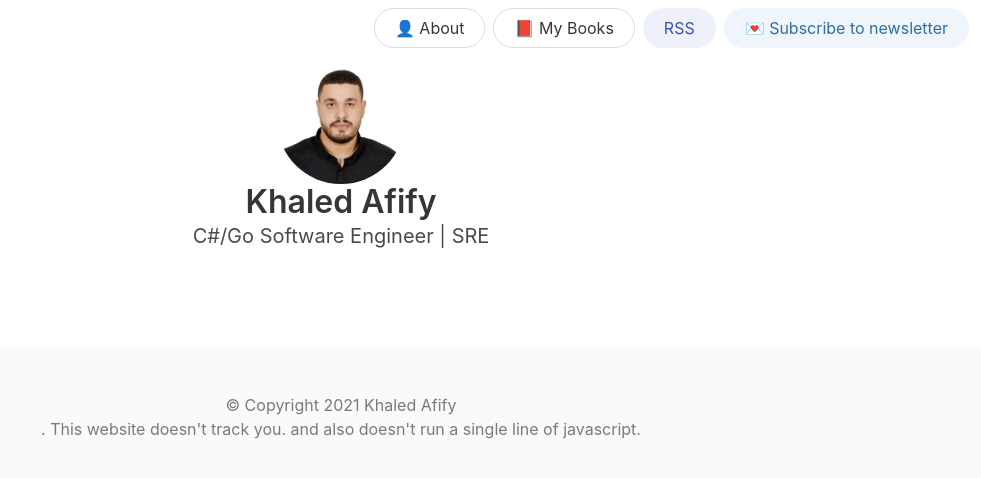
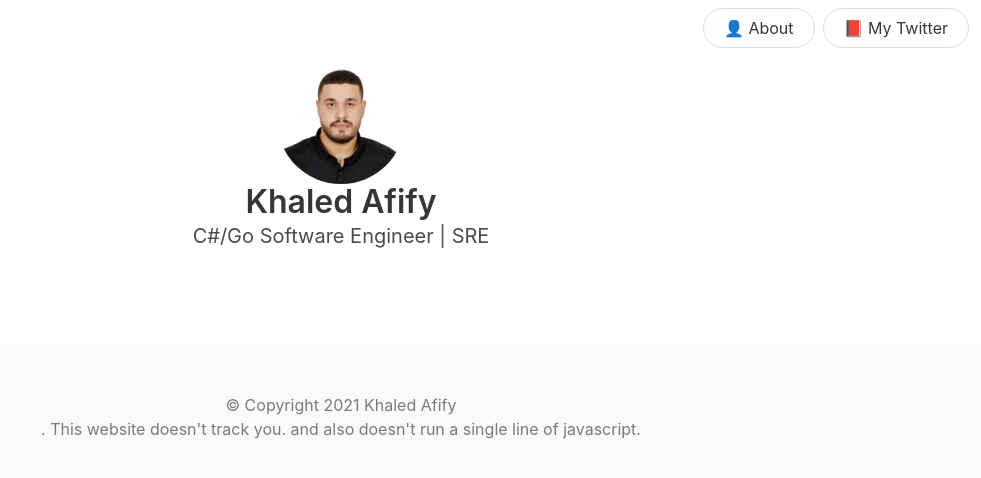
Before and after one commit to khaledafify/khaledafify.github.io, a Jekyll site: the page built from index.html, in a window 1280 px wide. Shown: the top 478 px of the page, without its empty margins (299-1280 px from the left). Built offline with Jekyll 4.4.1, drawn with Linux system fonts in a browser that asks for light colours.

Commit message:
Update default.html

```diff
--- a/_layouts/default.html
+++ b/_layouts/default.html
@@ -9,7 +9,7 @@
 
     <link rel="shortcut icon" href="/favicon.ico">
     <link rel="stylesheet" href="/style.css">
-    <link rel="alternate" type="application/rss+xml" title="Emad Elsaid" href="{{ "/" | relative_url  }}feed.xml">
+    <link rel="alternate" type="application/rss+xml" title="Khaled Afify" href="{{ "/" | relative_url  }}feed.xml">
 </head>
 <body>
 
@@ -25,10 +25,10 @@
           <a href="{{ "/" | relative_url  }}about" class="button is-rounded">👤 About</a>
           {% endif %}
 
-          <a href="https://library.emadelsaid.com/users/0c731704-073d-4433-b38b-1dc912f7046c" class="button is-rounded">📕 My Books</a>
+          <a href="https://khaledafify" class="button is-rounded">📕 My Twitter</a>
 
-          <a class="button is-link is-light is-rounded" href="{{ "/" | relative_url  }}feed.xml">RSS</a>
-          <a class="button is-info is-light is-rounded" rel="noopener" href="https://www.getrevue.co/profile/emad__elsaid">💌 Subscribe to newsletter</a>
+         <!-- <a class="button is-link is-light is-rounded" href="{{ "/" | relative_url  }}feed.xml">RSS</a> -->
+         <!-- <a class="button is-info is-light is-rounded" rel="noopener" href="https://www.getrevue.co/profile/emad__elsaid">💌 Subscribe to newsletter</a> -->
         </div>
       </div>
     </div>
```
